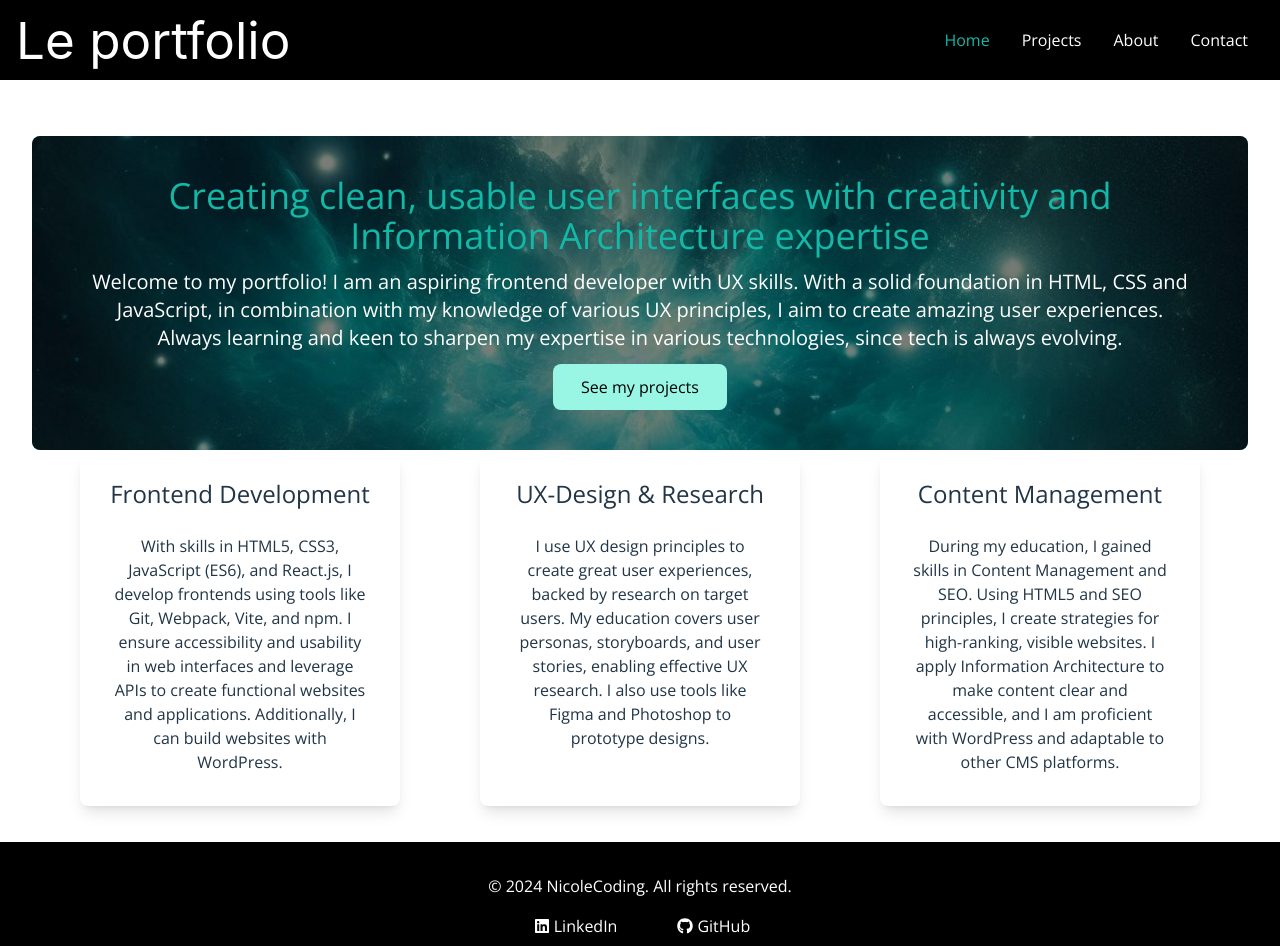
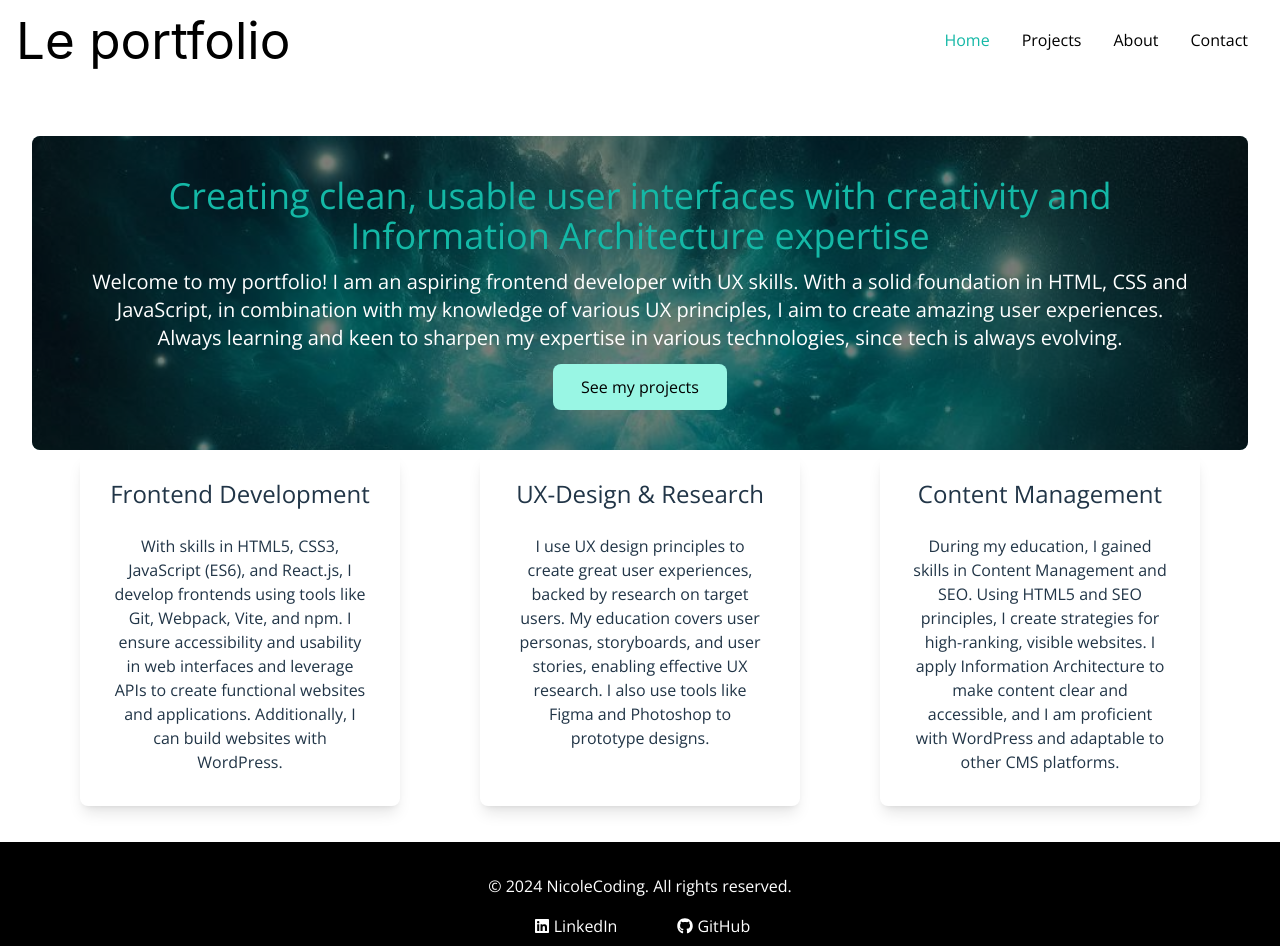
Before and after one commit to NicoleCoding/Portfolio-react, a React (Vite) app: page / in a window 1280 px wide. Built offline with nearby package versions, Linux system fonts and the light colour scheme.

Commit message:
Header and nav background color changed, in addition to the text color

```diff
--- a/src/components/Header.jsx
+++ b/src/components/Header.jsx
@@ -3,9 +3,9 @@ import Nav from "./Nav";
 export default function Header() {
 
     return (
-        <header className="bg-black sticky top-0 left-0 right-0 z-10 w-full">
+        <header className="bg-white sticky top-0 left-0 right-0 z-10 w-full">
             <div className="max-w-7xl mx-auto px-4 flex justify-between items-center py-3">
-            <h1 className="text-white">Le portfolio</h1>
+            <h1 className="text-black">Le portfolio</h1>
             <Nav />
             </div>
         </header>
--- a/src/components/Nav.jsx
+++ b/src/components/Nav.jsx
@@ -7,16 +7,16 @@ export default function Nav() {
         <nav className="flex flex-col md:flex-row items-center font-custom">
             <ul className="flex flex-col md:flex-row md:items-center justify-end">
                 <li className="mb-2 md:mb-0"><Link className={`block py-2 px-4 rounded-lg ${
-                            location === "/" ? "text-teal-500" : "text-white"
+                            location === "/" ? "text-teal-500" : "text-black"
                         } hover:bg-gray-700 hover:text-teal-400`} href="/">Home</Link></li>
                 <li className="mb-2 md:mb-0"><Link className={`block py-2 px-4 rounded-lg ${
-                            location === "/projects" ? "text-teal-500" : "text-white"
+                            location === "/projects" ? "text-teal-500" : "text-black"
                         } hover:bg-gray-700 hover:text-teal-400`} href="/projects">Projects</Link></li>
                 <li className="mb-2 md:mb-0"><Link className={`block py-2 px-4 rounded-lg ${
-                            location === "/about" ? "text-teal-500" : "text-white"
+                            location === "/about" ? "text-teal-500" : "text-black"
                         } hover:bg-gray-700 hover:text-teal-400`} href="/about">About</Link></li>
                 <li className="mb-2 md:mb-0"><Link className={`block py-2 px-4 rounded-lg ${
-                            location === "/contact" ? "text-teal-500" : "text-white"
+                            location === "/contact" ? "text-teal-500" : "text-black"
                         } hover:bg-gray-700 hover:text-teal-400`} href="/contact">Contact</Link></li>
             </ul>
     </nav>
```
